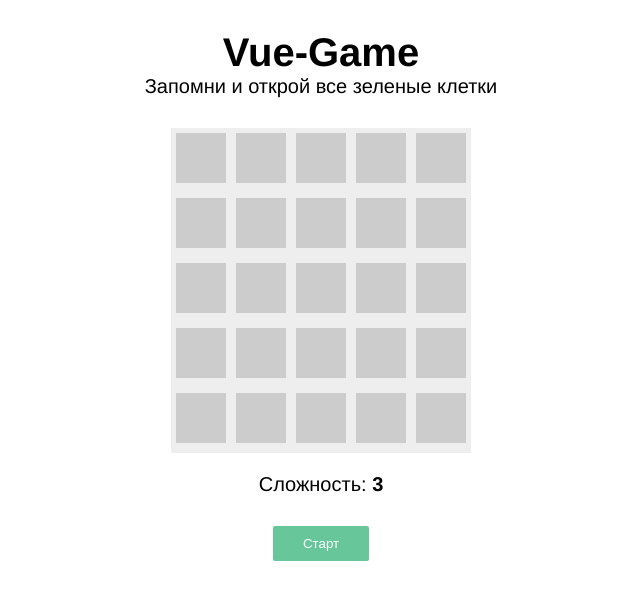
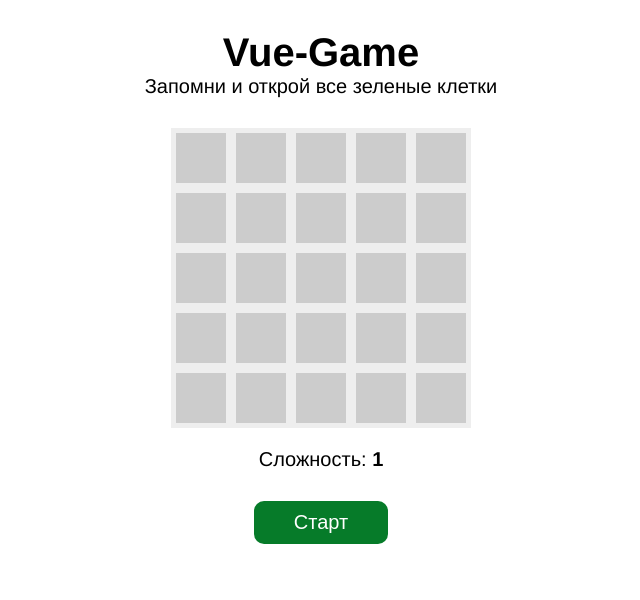
Before and after one commit to solohad1n/Vue-Game, a Vue app: page / in a window 1280 px wide. Shown: the top 600 px of the page, without its empty margins (319-959 px from the left). Built offline with nearby package versions, Linux system fonts and the light colour scheme.

Commit message:
game ready

```diff
--- a/public/index.html
+++ b/public/index.html
@@ -1,17 +1,22 @@
 <!DOCTYPE html>
 <html lang="">
+
 <head>
   <meta charset="utf-8">
   <meta http-equiv="X-UA-Compatible" content="IE=edge">
   <meta name="viewport" content="width=device-width,initial-scale=1.0">
   <link rel="icon" href="<%= BASE_URL %>favicon.ico">
-    <title><%= htmlWebpackPlugin.options.title %></title>
+  <title>
+    <Vue-Game>
+  </title>
 </head>
+
 <body>
   <noscript>
-      <strong>We're sorry but <%= htmlWebpackPlugin.options.title %> doesn't work properly without JavaScript enabled. Please enable it to continue.</strong>
+    <strong>Vue-Game</strong>
   </noscript>
   <div id="app"></div>
   <!-- built files will be auto injected -->
 </body>
+
 </html>
--- a/src/components/Board.vue
+++ b/src/components/Board.vue
@@ -6,6 +6,8 @@
     </div>
 
     <p class="difficult">Сложность: <strong>{{ difficult }}</strong></p>
+    <p class="win" v-if="isWin">Поздравляем! Продолжаем играть!</p>
+    <p class="fail" v-if="isFail">Вы проиграли. Попробуйте еще раз!</p>
 
     <button class="btn" @click="start" :disabled="!canStartGame">Старт</button>
   </div>
@@ -31,7 +33,7 @@ export default {
     const { difficult, fields, init } = useGameInit(number);
 
     const { start, canStartGame } = useGameStart(init, fields, difficult, number, gameStatus);
-    const { selectField } = useGameProcess(fields);
+    const { selectField, isWin, isFail } = useGameProcess(fields, gameStatus, difficult, start);
 
     return {
       number,
@@ -41,7 +43,9 @@ export default {
       start,
       gameStatus,
       canStartGame,
-      selectField
+      selectField,
+      isWin,
+      isFail
     }
   },
 }
@@ -59,14 +63,15 @@ export default {
   }
 
   .btn {
-    background: #42b983cc;
+    background: #067b29;
     color: white;
     border: none;
-    border-radius: 2px;
-    padding: 10px 30px;
+    border-radius: 10px;
+    padding: 10px 40px;
     margin: 10px 0;
     cursor: pointer;
     outline: none;
+    font-size: 20px;
   }
 
   button:hover {
@@ -76,4 +81,12 @@ export default {
   button:disabled {
     opacity: .5;
   }
+
+  .win {
+    color: #42b983;
+  }
+
+  .fail {
+    color: #ff000055;
+  }
 </style>
--- a/src/components/BoardItem.vue
+++ b/src/components/BoardItem.vue
@@ -23,8 +23,12 @@ export default {
       let classes = 'item ';
 
       if (props.field.value === FIELD.FILLED && props.gameStatus === GAME_STATUS.PREVIEW
-        || props.field.clicked) {
-        classes += 'active';
+        || props.field.clicked && props.field.value === FIELD.FILLED) {
+        classes += ' active';
+      }
+
+      if (props.field.clicked && props.field.value === FIELD.EMPTY) {
+        classes += ' error';
       }
 
       return classes;
@@ -53,13 +57,18 @@ export default {
     margin: 5px;
     display: inline-block;
     cursor: pointer;
-
     transition: .4s;
     transform-style: preserve-3d;
+    margin-bottom: 0;
   }
 
   .item.active {
     background: #42b983cc;
     transform: rotateX(180deg);
   }
+
+  .item.error {
+    background-color: #ff000055;
+    transform: rotateX(180deg);
+  }
 </style>
--- a/src/components/composables/useGameInit.js
+++ b/src/components/composables/useGameInit.js
@@ -1,8 +1,8 @@
-import { onBeforeMount, ref } from "vue";
-import { FIELD, DIFFICULT } from "@/constants";
+import { onBeforeMount, ref, watch } from "vue";
+import { FIELD, DEFAULT_DIFFICULT, MAX_DIFFICULT } from "@/constants";
 
 export default function useGameInit(number) {
-  let difficult = ref(DIFFICULT);
+  let difficult = ref(DEFAULT_DIFFICULT);
   let fields = ref([]);
 
   const init = () => {
@@ -17,6 +17,12 @@ export default function useGameInit(number) {
     }
   }
 
+  watch(difficult, (newDifficult) => {
+    if (newDifficult > MAX_DIFFICULT) {
+      difficult.value = MAX_DIFFICULT;
+    }
+  });
+
   onBeforeMount(init);
 
   return {
--- a/src/components/composables/useGameProcess.js
+++ b/src/components/composables/useGameProcess.js
@@ -1,15 +1,67 @@
-export default function useGameProcess(fields) {
+import { DEFAULT_DIFFICULT, FIELD, GAME_SPEED, GAME_STATUS } from "@/constants";
+import { computed, nextTick } from 'vue';
+
+export default function useGameProcess(fields, gameStatus, difficult, start) {
   const selectField = (id) => {
     const index = fields.value.findIndex((field) => {
       return field.id === id;
     });
 
-    if (index > -1) {
+    if (index > -1 && !fields.value[index].clicked) {
       fields.value[index].clicked = true;
+
+      checkGame();
     }
   }
 
+  const checkGame = () => {
+
+    const errorIndex = fields.value.findIndex(field => {
+      return field.clicked && field.value === FIELD.EMPTY;
+    });
+
+    if (errorIndex > -1) {
+      setGameOver();
+      return;
+    }
+
+    const notFoundItemIndex = fields.value.findIndex(field => {
+      return !field.clicked && field.value === FIELD.FILLED;
+    });
+
+    if (notFoundItemIndex === -1) {
+      setWin();
+    }
+  }
+
+  const setGameOver = () => {
+    gameStatus.value = GAME_STATUS.FAIL;
+    difficult.value = DEFAULT_DIFFICULT;
+  }
+
+  const setWin = () => {
+    gameStatus.value = GAME_STATUS.WIN;
+
+    setTimeout(async () => {
+      difficult.value += 1;
+
+      await nextTick();
+
+      start();
+    }, GAME_SPEED);
+  }
+
+  const isWin = computed(() => {
+    return gameStatus.value === GAME_STATUS.WIN;
+  });
+
+  const isFail = computed(() => {
+    return gameStatus.value === GAME_STATUS.FAIL;
+  });
+
   return {
-    selectField
+    selectField,
+    isWin,
+    isFail
   }
 }
--- a/src/components/composables/useGameStart.js
+++ b/src/components/composables/useGameStart.js
@@ -1,4 +1,4 @@
-import { FIELD, GAME_STATUS } from "@/constants";
+import { FIELD, GAME_STATUS, GAME_SPEED } from "@/constants";
 import { computed } from 'vue';
 
 export default function useGameStart(init, fields, difficult, number, gameStatus) {
@@ -21,7 +21,7 @@ export default function useGameStart(init, fields, difficult, number, gameStatus
 
     setTimeout(() => {
       gameStatus.value = GAME_STATUS.STARTED;
-    }, 2000);
+    }, GAME_SPEED);
   };
 
   const rand = (min, max) => {
@@ -29,7 +29,7 @@ export default function useGameStart(init, fields, difficult, number, gameStatus
   };
 
   const canStartGame = computed(() => {
-    return gameStatus.value !== GAME_STATUS.PREVIEW;
+    return gameStatus.value !== GAME_STATUS.PREVIEW && gameStatus.value !== GAME_STATUS.WIN;
   });
 
   return {
--- a/src/constants.js
+++ b/src/constants.js
@@ -3,7 +3,9 @@ export const FIELD = {
   FILLED: 1,
 }
 
-export const DIFFICULT = 3;
+export const DEFAULT_DIFFICULT = 1;
+export const MAX_DIFFICULT = 10;
+export const GAME_SPEED = 1000;
 
 export const GAME_STATUS = {
   NONE: 0,
```
Lines whose indentation alone changed are shown as unchanged.
